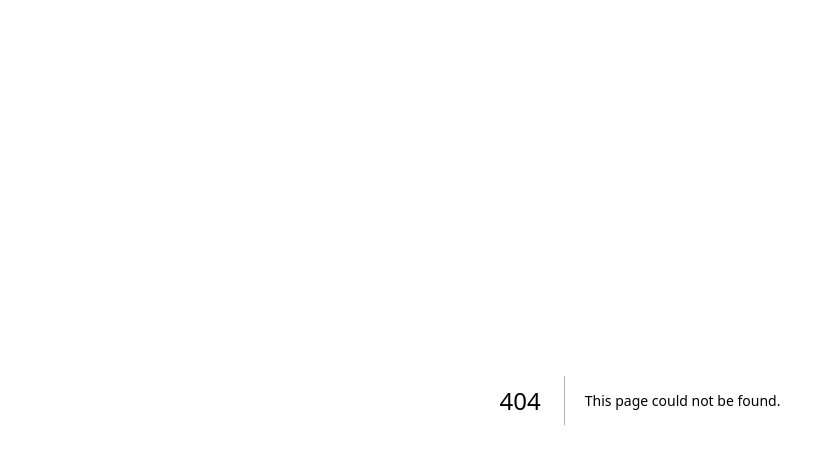
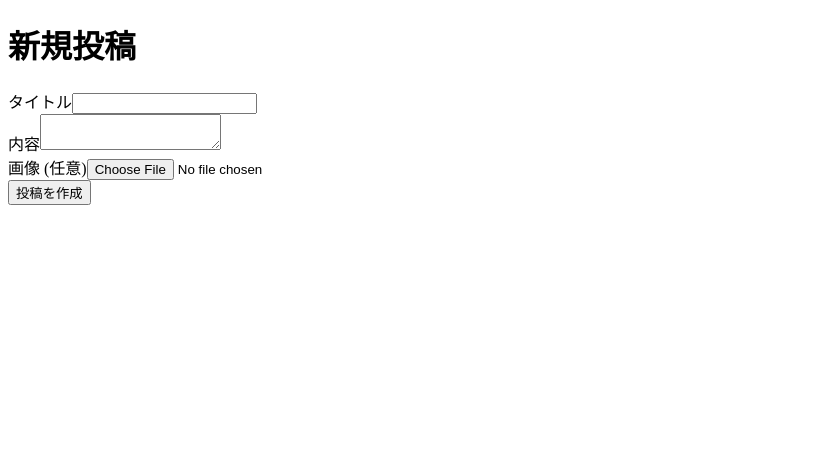
Before and after one commit to nagi0705/PawPals-next, a Next.js app: page /posts/new in a window 1280 px wide. Before the commit this address had no page. Shown: the top 464 px of the page, without its empty margins (0-835 px from the left). Built offline with nearby package versions, Linux system fonts and the light colour scheme.

Commit message:
投稿一覧ページを作成

```diff
--- a/pages/api/posts/search.js
+++ /dev/null
@@ -1,41 +0,0 @@
-// pages/api/posts/search.js
-import { Client, Databases } from 'appwrite';
-import { getServerSession } from 'next-auth/next';
-import { authOptions } from '../../auth/[...nextauth]';
-
-export default async function handler(req, res) {
-  // セッション情報を取得
-  const session = await getServerSession(req, res, authOptions);
-
-  if (!session) {
-    return res.status(401).json({ message: '認証が必要です' });
-  }
-
-  if (req.method !== 'GET') {
-    return res.status(405).json({ message: `Method ${req.method} Not Allowed` });
-  }
-
-  const { q } = req.query; // 検索クエリを取得
-
-  const client = new Client()
-    .setEndpoint('https://cloud.appwrite.io/v1') // Appwriteのエンドポイント
-    .setProject('675183a100255c6c9a3f'); // プロジェクトID
-  const databases = new Databases(client);
-
-  try {
-    // 投稿を検索（タイトルと内容を検索）
-    const response = await databases.listDocuments(
-      '6751bd2800009a139bb8', // データベースID
-      '6767d981000f6f6e0cfa', // コレクションID
-      [ // 検索クエリのオプション
-        { key: 'title_fulltext', value: q },
-        { key: 'content_fulltext', value: q }
-      ]
-    );
-
-    return res.status(200).json(response.documents);
-  } catch (err) {
-    console.error('エラー:', err);
-    return res.status(500).json({ message: '投稿の検索に失敗しました', error: err.message });
-  }
-}
--- /dev/null
+++ b/pages/posts/new.js
@@ -0,0 +1,85 @@
+import { useState } from 'react';
+import { useRouter } from 'next/router';
+
+const NewPostForm = () => {
+  const [title, setTitle] = useState('');
+  const [content, setContent] = useState('');
+  const [image, setImage] = useState(null); // 画像ファイル
+  const [error, setError] = useState(null);
+  const [loading, setLoading] = useState(false);
+  const router = useRouter();
+
+  const handleSubmit = async (e) => {
+    e.preventDefault();
+    setLoading(true);
+
+    const formData = new FormData();
+    formData.append('title', title);
+    formData.append('content', content);
+    if (image) {
+      formData.append('image', image);
+    }
+
+    try {
+      const response = await fetch('/api/posts', {
+        method: 'POST',
+        body: formData,
+      });
+
+      const data = await response.json();
+      if (response.ok) {
+        // 投稿成功後、投稿一覧ページにリダイレクト
+        router.push('/posts');
+      } else {
+        setError(data.message || '投稿の作成に失敗しました');
+      }
+    } catch (err) {
+      setError('投稿の作成に失敗しました');
+    } finally {
+      setLoading(false);
+    }
+  };
+
+  return (
+    <div>
+      <h1>新規投稿</h1>
+      <form onSubmit={handleSubmit}>
+        <div>
+          <label>タイトル</label>
+          <input
+            type="text"
+            value={title}
+            onChange={(e) => setTitle(e.target.value)}
+            required
+          />
+        </div>
+
+        <div>
+          <label>内容</label>
+          <textarea
+            value={content}
+            onChange={(e) => setContent(e.target.value)}
+            required
+          />
+        </div>
+
+        <div>
+          <label>画像 (任意)</label>
+          <input
+            type="file"
+            accept="image/*"
+            onChange={(e) => setImage(e.target.files[0])}
+          />
+        </div>
+
+        {error && <p style={{ color: 'red' }}>{error}</p>}
+
+        <button type="submit" disabled={loading}>
+          {loading ? '投稿中...' : '投稿を作成'}
+        </button>
+      </form>
+    </div>
+  );
+};
+
+export default NewPostForm;
```
Also changed, not shown: pages/posts/index.js (added, +66 -0 lines).
